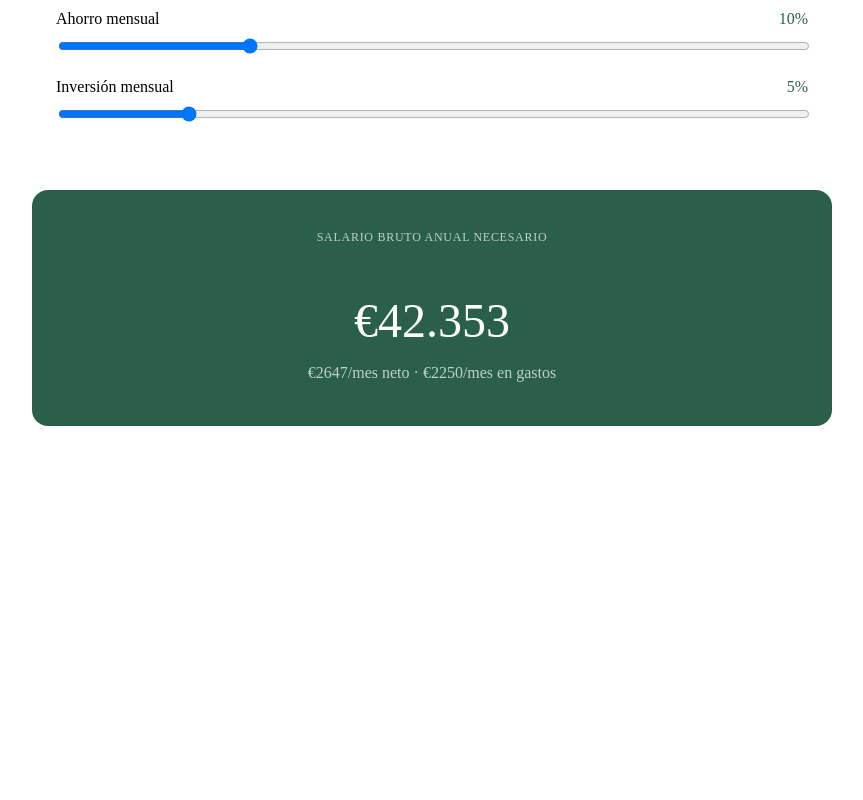
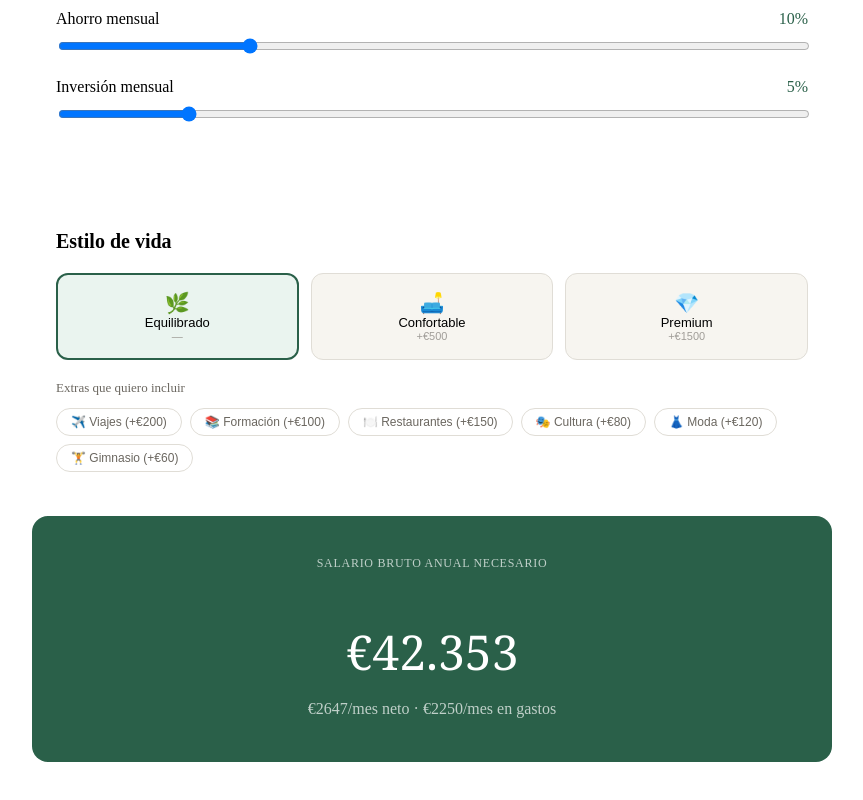
Before and after one commit to Guille-alonso14/dream-life-app, a React (Create React App) app in the folder packages/web/: page / in a window 1280 px wide. Shown: the part 560-1360 px from the top of the page, without its empty margins (208-1071 px from the left). Before the commit the page ends 1026 px from the top, so only its background shows below. Built offline with nearby package versions, Linux system fonts and the light colour scheme.

Commit message:
calculadora con estilos de vida y extras

```diff
--- a/packages/web/src/App.tsx
+++ b/packages/web/src/App.tsx
@@ -18,18 +18,46 @@ const LABELS: Record<string, string> = {
   other: 'Otros',
 };
 
+const LIFESTYLE_LEVELS = {
+  balanced:    { label: 'Equilibrado',  extra: 0,    icon: '🌿', description: 'Cómodo sin excesos' },
+  comfortable: { label: 'Confortable',  extra: 500,  icon: '🛋️', description: 'Algún capricho mensual' },
+  premium:     { label: 'Premium',      extra: 1500, icon: '💎', description: 'Lo mejor de todo' },
+};
+
+const EXTRAS = [
+  { id: 'travel', label: 'Viajes', amount: 200, emoji: '✈️' },
+  { id: 'training', label: 'Formación', amount: 100, emoji: '📚' },
+  { id: 'restaurants', label: 'Restaurantes', amount: 150, emoji: '🍽️' },
+  { id: 'culture', label: 'Cultura', amount: 80, emoji: '🎭' },
+  { id: 'fashion', label: 'Moda', amount: 120, emoji: '👗' },
+  { id: 'gym', label: 'Gimnasio', amount: 60, emoji: '🏋️' },
+];
+
+const fmt = (v: number) => '€' + Math.round(v).toLocaleString('es-ES');
+
 function App() {
   const [expenses, setExpenses] = useState(DEFAULT_EXPENSES);
   const [savingsPct, setSavingsPct] = useState(10);
   const [investPct, setInvestPct] = useState(5);
+  const [lifestyle, setLifestyle] = useState<keyof typeof LIFESTYLE_LEVELS>('balanced');
+  const [activeExtras, setActiveExtras] = useState<string[]>([]);
 
   const totalExpenses = Object.values(expenses).reduce((s, v) => s + v, 0);
-  const base = totalExpenses;
+  const lifestyleExtra = LIFESTYLE_LEVELS[lifestyle].extra;
+  const extrasTotal = activeExtras.reduce((s, id) => {
+    const e = EXTRAS.find(x => x.id === id);
+    return s + (e?.amount ?? 0);
+  }, 0);
+  const base = totalExpenses + lifestyleExtra + extrasTotal;
   const totalPct = (savingsPct + investPct) / 100;
   const netNeeded = totalPct < 1 ? base / (1 - totalPct) : base * 2;
   const grossAnnual = (netNeeded * 12) / 0.75;
 
-  const fmt = (v: number) => '€' + Math.round(v).toLocaleString('es-ES');
+  const toggleExtra = (id: string) => {
+    setActiveExtras(prev =>
+      prev.includes(id) ? prev.filter(x => x !== id) : [...prev, id]
+    );
+  };
 
   return (
     <div style={{ maxWidth: 800, margin: '0 auto', padding: '2rem' }}>
@@ -62,7 +90,6 @@ function App() {
       {/* Sliders */}
       <div style={{ background: 'white', borderRadius: 16, padding: 24, marginBottom: 20 }}>
         <h2 style={{ fontSize: 20, marginBottom: 20 }}>Objetivos financieros</h2>
-
         {[
           { label: 'Ahorro mensual', value: savingsPct, set: setSavingsPct, max: 40 },
           { label: 'Inversión mensual', value: investPct, set: setInvestPct, max: 30 },
@@ -81,15 +108,55 @@ function App() {
         ))}
       </div>
 
+      {/* Estilo de vida */}
+      <div style={{ background: 'white', borderRadius: 16, padding: 24, marginBottom: 20 }}>
+        <h2 style={{ fontSize: 20, marginBottom: 20 }}>Estilo de vida</h2>
+        <div style={{ display: 'grid', gridTemplateColumns: '1fr 1fr 1fr', gap: 12, marginBottom: 20 }}>
+          {(Object.entries(LIFESTYLE_LEVELS) as any[]).map(([key, lvl]) => (
+            <button
+              key={key}
+              onClick={() => setLifestyle(key)}
+              style={{
+                padding: 16, borderRadius: 12, cursor: 'pointer', textAlign: 'center',
+                border: lifestyle === key ? '2px solid #2a6049' : '1px solid #e0ddd6',
+                background: lifestyle === key ? '#eaf4ef' : '#f7f5f0',
+              }}
+            >
+              <div style={{ fontSize: 20 }}>{lvl.icon}</div>
+              <div style={{ fontWeight: 500, fontSize: 13 }}>{lvl.label}</div>
+              <div style={{ fontSize: 11, color: '#a09d98' }}>{lvl.extra === 0 ? '—' : `+€${lvl.extra}`}</div>
+            </button>
+          ))}
+        </div>
+
+        <p style={{ fontSize: 13, color: '#6b6760', marginBottom: 12 }}>Extras que quiero incluir</p>
+        <div style={{ display: 'flex', flexWrap: 'wrap', gap: 8 }}>
+          {EXTRAS.map((extra) => (
+            <button
+              key={extra.id}
+              onClick={() => toggleExtra(extra.id)}
+              style={{
+                padding: '6px 14px', borderRadius: 999, fontSize: 12, cursor: 'pointer',
+                border: activeExtras.includes(extra.id) ? '1px solid #2a6049' : '1px solid #e0ddd6',
+                background: activeExtras.includes(extra.id) ? '#eaf4ef' : 'transparent',
+                color: activeExtras.includes(extra.id) ? '#2a6049' : '#6b6760',
+              }}
+            >
+              {extra.emoji} {extra.label} (+€{extra.amount})
+            </button>
+          ))}
+        </div>
+      </div>
+
       {/* Resultado */}
       <div style={{ background: '#2a6049', borderRadius: 16, padding: 28, color: 'white', textAlign: 'center' }}>
         <p style={{ fontSize: 12, opacity: 0.7, textTransform: 'uppercase', letterSpacing: '0.06em', marginBottom: 8 }}>
           Salario bruto anual necesario
         </p>
-        <p style={{ fontSize: 48, fontFamily: 'DM Serif Display', marginBottom: 4 }}>
+        <p style={{ fontSize: 48, fontFamily: 'Georgia, serif', marginBottom: 4 }}>
           {fmt(grossAnnual)}
         </p>
-        <p style={{ opacity: 0.7 }}>{fmt(netNeeded)}/mes neto · {fmt(totalExpenses)}/mes en gastos</p>
+        <p style={{ opacity: 0.7 }}>{fmt(netNeeded)}/mes neto · {fmt(base)}/mes en gastos</p>
       </div>
     </div>
   );
```
